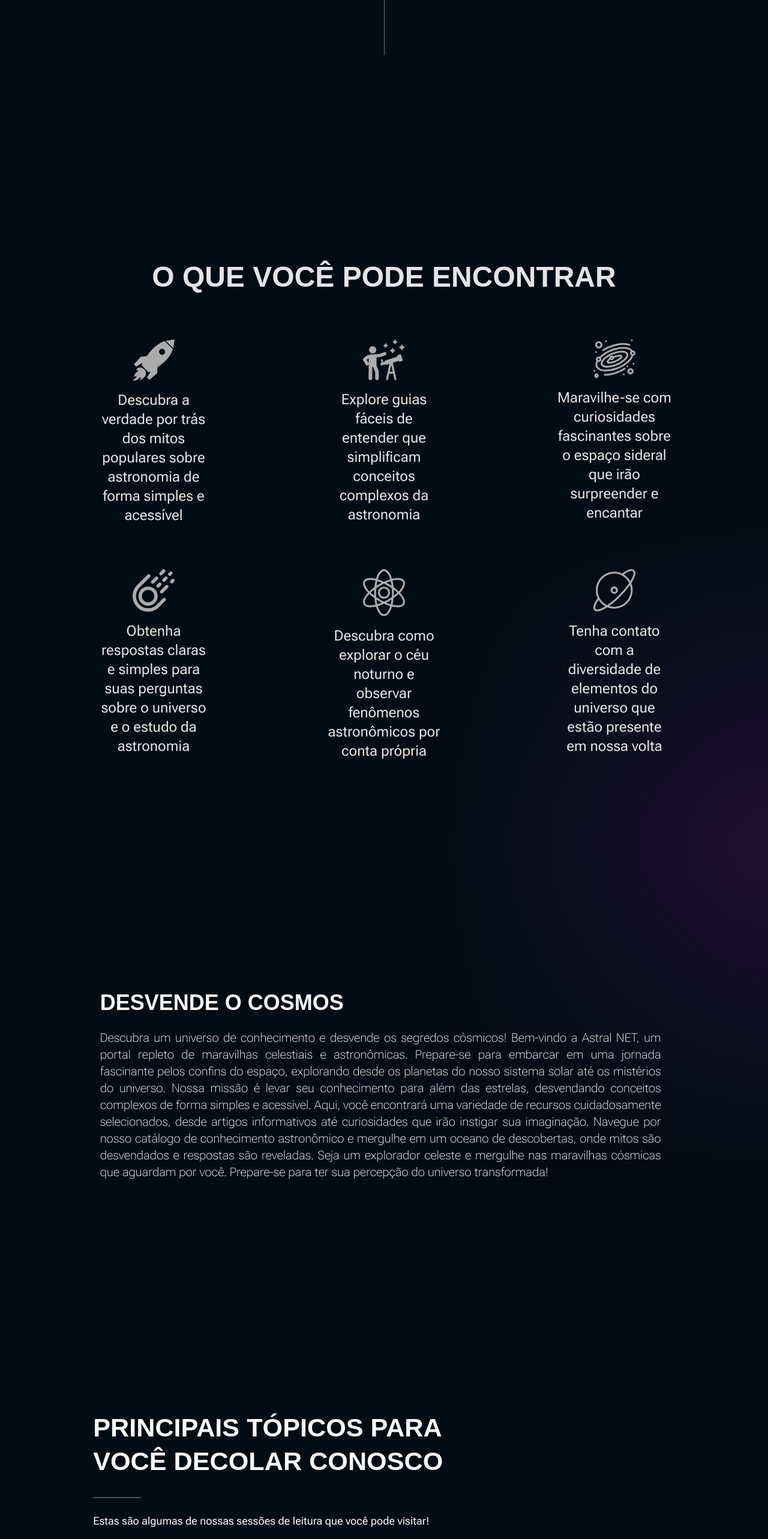
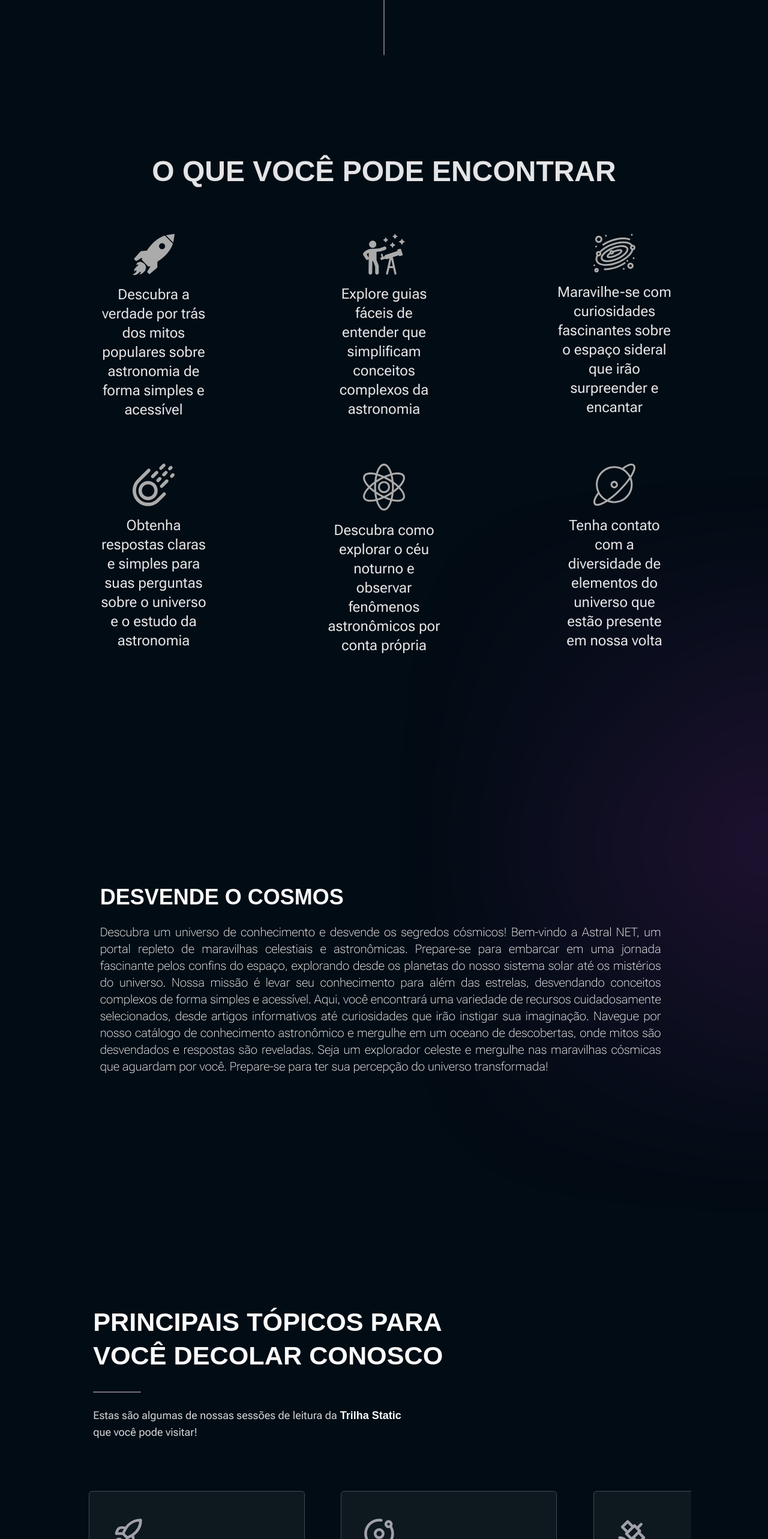
Before and after one commit to SantosVicente/AstralNet, a Next.js app in the folder web/: page / in a window 1280 px wide. Shown: the part 1160-3726 px from the top of the page at 60% size. Built offline with nearby package versions, Linux system fonts and the light colour scheme; a web font is replaced by a local one.

Commit message:
Alteração de títulos

```diff
--- a/web/src/app/page.tsx
+++ b/web/src/app/page.tsx
@@ -53,13 +53,13 @@ export default function Home() {
 
       <ScrollAnimation delay={0} duration={0.3} y={150}>
         <div className="w-screen flex mt-16 -mb-52 md:-mb-[28rem] justify-center">
-          <div className="w-[0.01rem] h-96 bg-zinc-500 rounded-md " />
+          <div className="w-[0.1rem] h-96 bg-zinc-500 rounded-md " />
         </div>
       </ScrollAnimation>
 
       <BlurComponent top="175vh" left="90vw" />
 
-      <div className="mt-4 pt-72 :">
+      <div className="pt-32">
         <ToFind />
       </div>
       <div className="pt-96">
--- a/web/src/components/Card/CardsSection.component.tsx
+++ b/web/src/components/Card/CardsSection.component.tsx
@@ -14,10 +14,11 @@ export default function CardsSection() {
         </ScrollAnimation>
         <ScrollAnimationX delay={0.2} duration={0.3} x={150}>
           <div className="flex flex-col gap-6 md:hidden">
-            <div className="h-[0.1rem] rounded-md bg-zinc-600 w-20" />
-            <p className="text-lg">
-              Estas são algumas de nossas sessões de leitura que você pode
-              visitar!
+            <div className="h-[0.1rem] rounded-md bg-zinc-500 w-20" />
+            <p className="text-lg text-zinc-300">
+              Estas são algumas de nossas sessões de leitura da
+              <span className='font-bold font-alt text-zinc-50'> Trilha Static</span><br />
+              que você pode visitar!
             </p>
           </div>
         </ScrollAnimationX>
```
